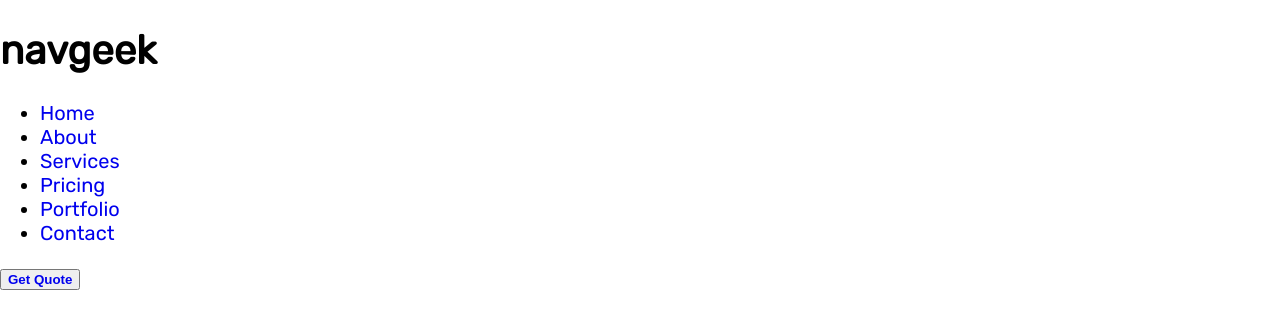
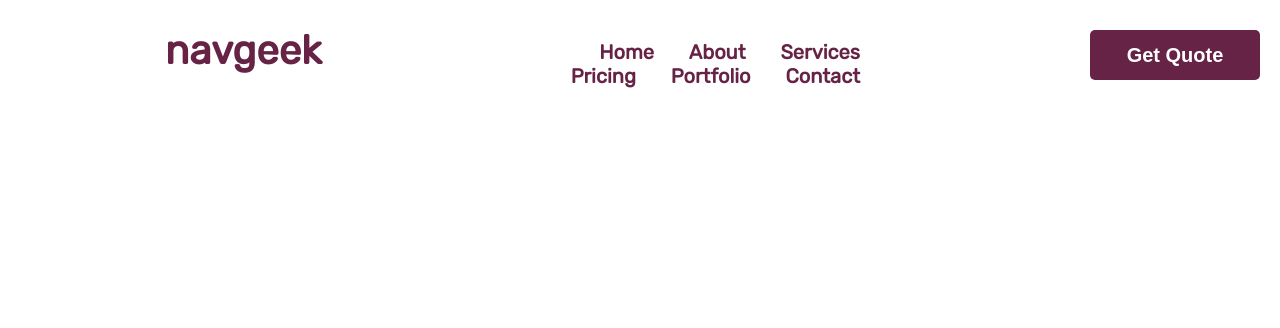
Before and after one commit to arnaudgerry/portfolio, a plain HTML site: page index.html in a window 1280 px wide. Drawn offline with Linux system fonts and the light colour scheme.

Commit message:
st: styled navbar

```diff
--- a/css/styles.css
+++ b/css/styles.css
@@ -8,3 +8,65 @@ body {
 a:link {
     text-decoration: none;
 }
+
+.navbar {
+    height: 65px;
+    width: 75%;
+    margin: auto;
+    display: flex;
+    flex-direction: row;
+    /*border: 2px solid red;*/
+}
+
+.navbar #logo {
+    color: #662346;
+    margin-left: 5px;
+}
+
+.nav ul {
+    text-align: right;
+}
+
+.nav > ul > li {
+    display: inline-block;
+    position: relative;
+    margin-right: 30px;
+    font-weight: bold;
+    top: 20px;
+    right: -190px;
+}
+
+.nav > ul > li a {
+    color: #662346;
+}
+
+.nav > ul > li a:hover {
+    color: slategray;
+
+}
+
+.getbtn {
+    position: relative;
+    top: 30px;
+    left: 140px;
+    margin-left: 250px;
+}
+
+#quotebtn, #startbtn {
+    width: 170px;
+    height: 50px;
+    background-color: #662346;
+    border-radius: 5px 5px;
+    border: #662346;
+}
+
+#quotebtn a,
+#startbtn a {
+    color: white;
+    font-size: 20px;
+}
+
+#quotebtn:hover,
+#startbtn:hover {
+    background-color: slategray;
+}
```
